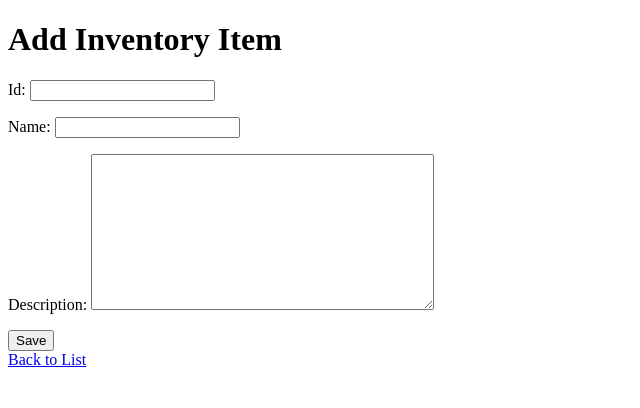
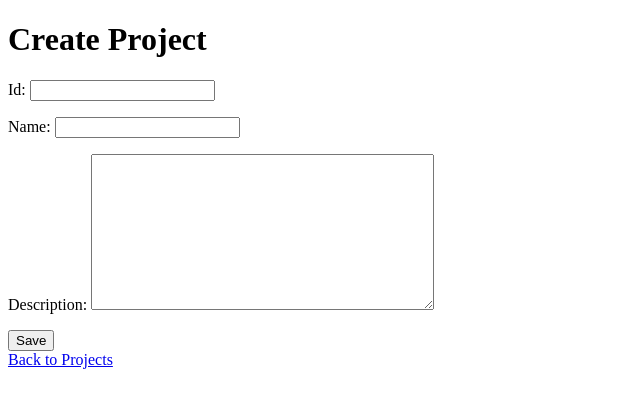
Before and after one commit to SlappedWithSilence/inventorpy, a Django app: template inventorpy/inventorpy/templates/inventory/add_project.html in a window 1280 px wide. Shown: the top 408 px of the page, without its empty margins (0-640 px from the left). Run offline with Django 4.2, Linux system fonts and the light colour scheme; the template is opened without the code that fills it: values that come from a table or form of the project are taken from there, others are empty.

Commit message:
Added support for project listing.

```diff
--- a/inventorpy/inventorpy/forms.py
+++ b/inventorpy/inventorpy/forms.py
@@ -12,7 +12,7 @@ class InventoryItemForm(forms.ModelForm):
 class InventoryTransacitonForm(forms.ModelForm):
     class Meta:
         model = InventoryTransaction
-        fields = ['item', 'project', 'quantity']
+        fields = ['item', 'project', 'quantity', 'purchaser']
 
 
 class ProjectForm(forms.ModelForm):
--- a/inventorpy/inventorpy/models.py
+++ b/inventorpy/inventorpy/models.py
@@ -1,3 +1,4 @@
+import django
 from django.db import models
 
 
@@ -25,6 +26,8 @@ class InventoryTransaction(models.Model):
     )
     project = models.ForeignKey("Project", on_delete=models.CASCADE)
     quantity = models.IntegerField()
+    timestamp = models.TimeField(default=django.utils.timezone.now())
+    purchaser = models.CharField(max_length=100)
 
     @property
     def sku(self) -> str:
--- a/inventorpy/inventorpy/templates/inventory/add_project.html
+++ b/inventorpy/inventorpy/templates/inventory/add_project.html
@@ -1,15 +1,15 @@
 <!DOCTYPE html>
 <html>
 <head>
-    <title>Add Inventory Item</title>
+    <title>Create Project</title>
 </head>
 <body>
-    <h1>Add Inventory Item</h1>
+    <h1>Create Project</h1>
     <form method="post">
         {% csrf_token %}
         {{ form.as_p }}
         <button type="submit">Save</button>
     </form>
-    <a href="{% url 'inventory_list' %}">Back to List</a>
+    <a href="{% url 'project_list' %}">Back to Projects</a>
 </body>
 </html>
--- a/inventorpy/inventorpy/templates/inventory/add_transaction.html
+++ b/inventorpy/inventorpy/templates/inventory/add_transaction.html
@@ -1,15 +1,15 @@
 <!DOCTYPE html>
 <html>
 <head>
-    <title>Add Inventory Item</title>
+    <title>Add Transaction</title>
 </head>
 <body>
-    <h1>Add Inventory Item</h1>
+    <h1>Add Transaction</h1>
     <form method="post">
         {% csrf_token %}
         {{ form.as_p }}
         <button type="submit">Save</button>
     </form>
-    <a href="{% url 'inventory_list' %}">Back to List</a>
+    <a href="{% url 'project_list' %}">Back to Projects</a>
 </body>
 </html>
--- a/inventorpy/inventorpy/urls.py
+++ b/inventorpy/inventorpy/urls.py
@@ -17,10 +17,11 @@ Including another URLconf
 from django.contrib import admin
 from django.urls import path
 
-from inventorpy.views import inventory_list, add_inventory_item
+from inventorpy.views import inventory_list, add_inventory_item, project_list, add_project
 
 urlpatterns = [
     path('admin/', admin.site.urls),
-    path('', inventory_list, name='inventory_list'),
-    path('add/', add_inventory_item, name='add_inventory_item'),
+    path('', project_list, name='project_list'),
+    path('add_item/', add_inventory_item, name='add_inventory_item'),
+    path('add_project/', add_project, name='add_project'),
 ]
--- a/inventorpy/inventorpy/views.py
+++ b/inventorpy/inventorpy/views.py
@@ -31,5 +31,5 @@ def add_project(request):
             form.save()
             return redirect('project_list')
     else:
-        form = InventoryItemForm()
+        form = ProjectForm()
     return render(request, 'inventory/add_project.html', {'form': form})
```
Also changed, not shown: inventorpy/inventorpy/templates/inventory/item_details.html (added, +11 -0 lines), inventorpy/inventorpy/templates/inventory/list_projects.html (added, +15 -0 lines), inventorpy/inventorpy/templates/inventory/project_details.html (added, +28 -0 lines).
